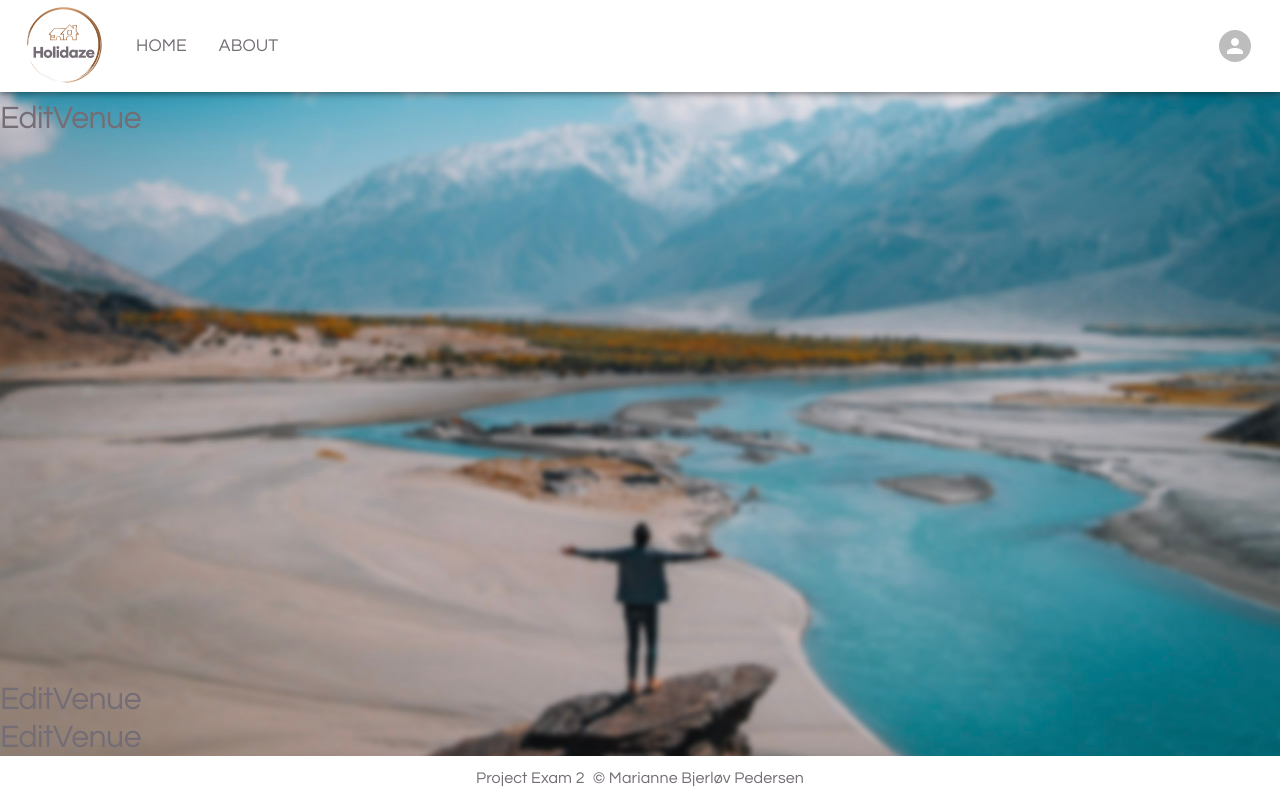
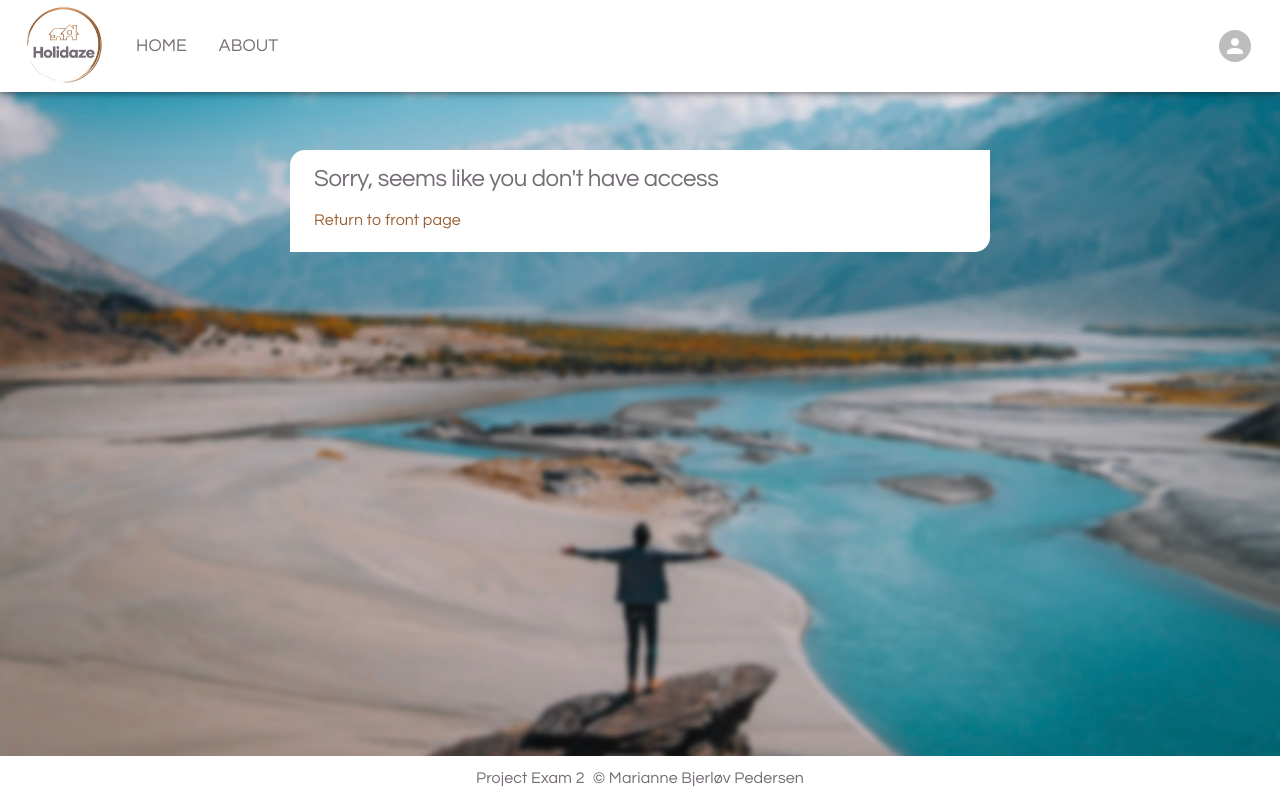
Before and after one commit to Mariannebp/Holidaze, a React (Create React App) app: page /pages/edit-venue in a window 1280 px wide. Built offline with nearby package versions, Linux system fonts and the light colour scheme; no server answers; sample sign-in values are in the browser's storage.

Commit message:
Edited error messages for venueManager role required pages

```diff
--- a/src/App.jsx
+++ b/src/App.jsx
@@ -22,6 +22,7 @@ function App() {
         <Route path="/pages/register" element={<Register />} />
         <Route path="/pages/login" element={<Login />} />
         <Route path="/pages/about" element={<About />} />
+
         <Route path="/pages/error" element={user ? <Navigate replace to={"/pages/profile"} /> : <NotLoggedIn />} />
 
         <Route path="/pages/profile" element={user ? <Profile /> : <Navigate replace to={"/pages/error"} />} />
--- a/src/pages/edit-venue.jsx/index.jsx
+++ b/src/pages/edit-venue.jsx/index.jsx
@@ -1,14 +1,28 @@
 import React from "react";
-import { Typography } from "@mui/material";
+import { Link, Typography } from "@mui/material";
+import * as g from "../../styles/global";
 
+/**
+ * Renders the content for the Create New Venue page
+ */
 function EditVenue() {
+  const user = JSON.parse(localStorage.getItem("profile"))
+  const { venueManager } = user;
+
   return (
-    <>
-      <Typography variant="h1">EditVenue</Typography>
-      <Typography variant="h1">EditVenue</Typography>
-      <Typography variant="h1">EditVenue</Typography>
-    </>
+    <g.BoxMain>
+      {venueManager ?
+        <g.ContainerCorner>
+          <Typography variant="h1" sx={{ borderBottom: '1px solid' }}>Edit Venue</Typography>
 
+        </g.ContainerCorner> :
+        <g.ContainerCorner>
+          <Typography variant="h1" sx={{ marginBottom: '15px', fontSize: '1.5rem' }} >Sorry, seems like you don't have access</Typography>
+          <Link href="/" underline="none">
+            <Typography variant="body" color="secondary">Return to front page</Typography>
+          </Link>
+        </g.ContainerCorner>}
+    </g.BoxMain>
   )
 }
 
```
